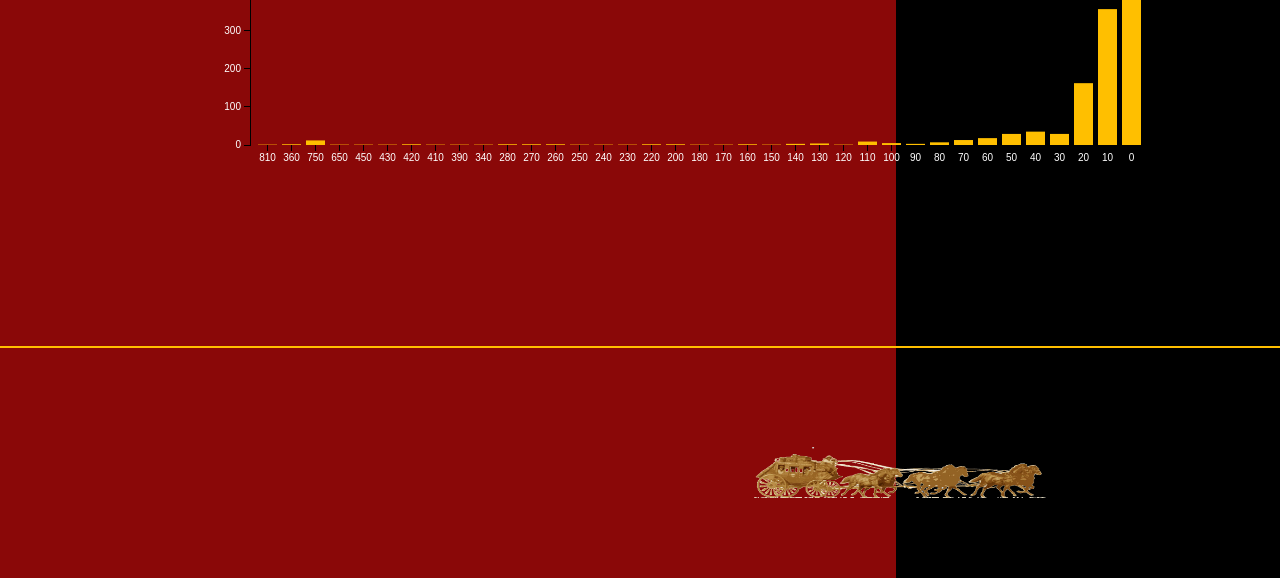
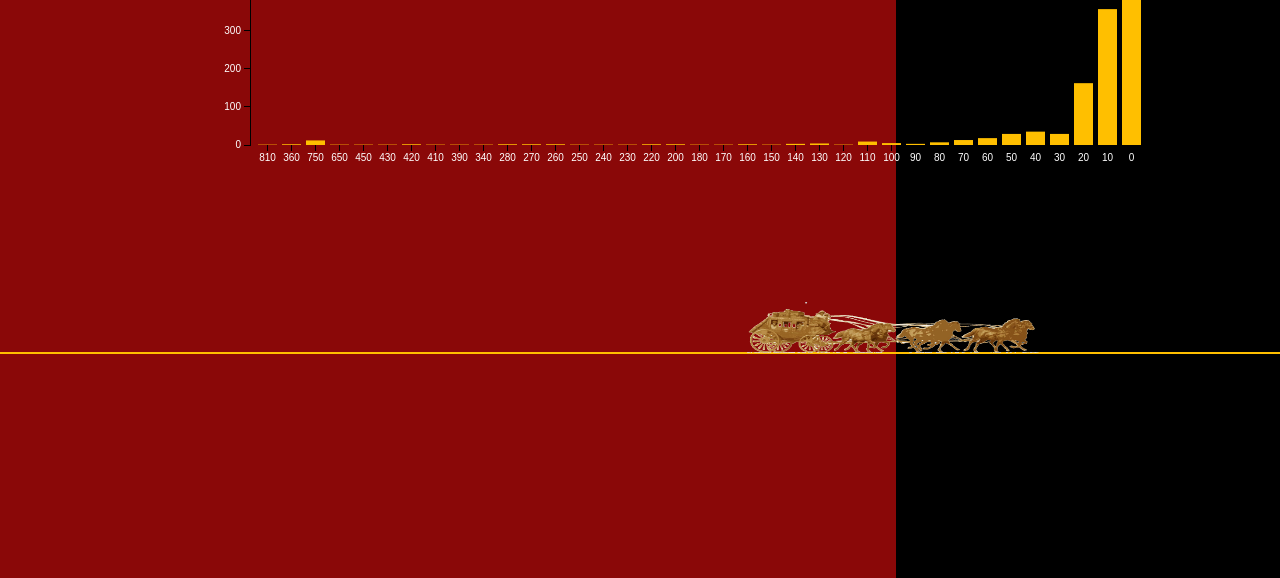
Before and after one commit to CD-UNCC/D3Bank, a website: page AveragePurchase.html in a window 1280 px wide. Shown: the part 222-800 px from the top of the page. Drawn offline with nearby package versions, Linux system fonts and the light colour scheme.

Commit message:
fixed purchase freq

```diff
--- a/AveragePurchase.html
+++ b/AveragePurchase.html
@@ -4,8 +4,8 @@
 
 <style>
  html, body {
-            margin: 0px;
-            padding: 0px;
+            margin: 0pt;
+            padding: 0pt;
             height: 100%;
             width: 100%;
             overflow: hidden;
@@ -71,15 +71,12 @@ background: linear-gradient(to right,  #8A0808 0%, #8A0808 70%, black 50%, black
   left: 0;
 }
 #wellfargo{
-  position:absolute;
-  left: 750px;
-  bottom:20px;
-}
-#div{
   position:relative;
   left: 557pt;
-  top:46pt;
+  top: 83pt;
+  overflow: hidden;
 }
+
 </style>
 <body>
 <div id = "wellsFargIcon">
@@ -167,11 +164,11 @@ function back(){
 <div id = "wellfargo">
   <img src ="images/wellfargo.png" height = "130" width ="300"  onclick = back()>
 </div>
-<div id = "line">
-<svg height= "500" width ="1280">
-<line x1="0" y1="178" x2="1280" y2="178" style="stroke:#FFBF00;stroke-width:2" />
+
+<svg height= "55" width ="1280" position:"relative">
+<line x1="0" y1="50" x2="1280" y2="50" style="stroke:#FFBF00;stroke-width:2" />
 
 </svg>
-</div>
+
 </body>
 </html>
```
